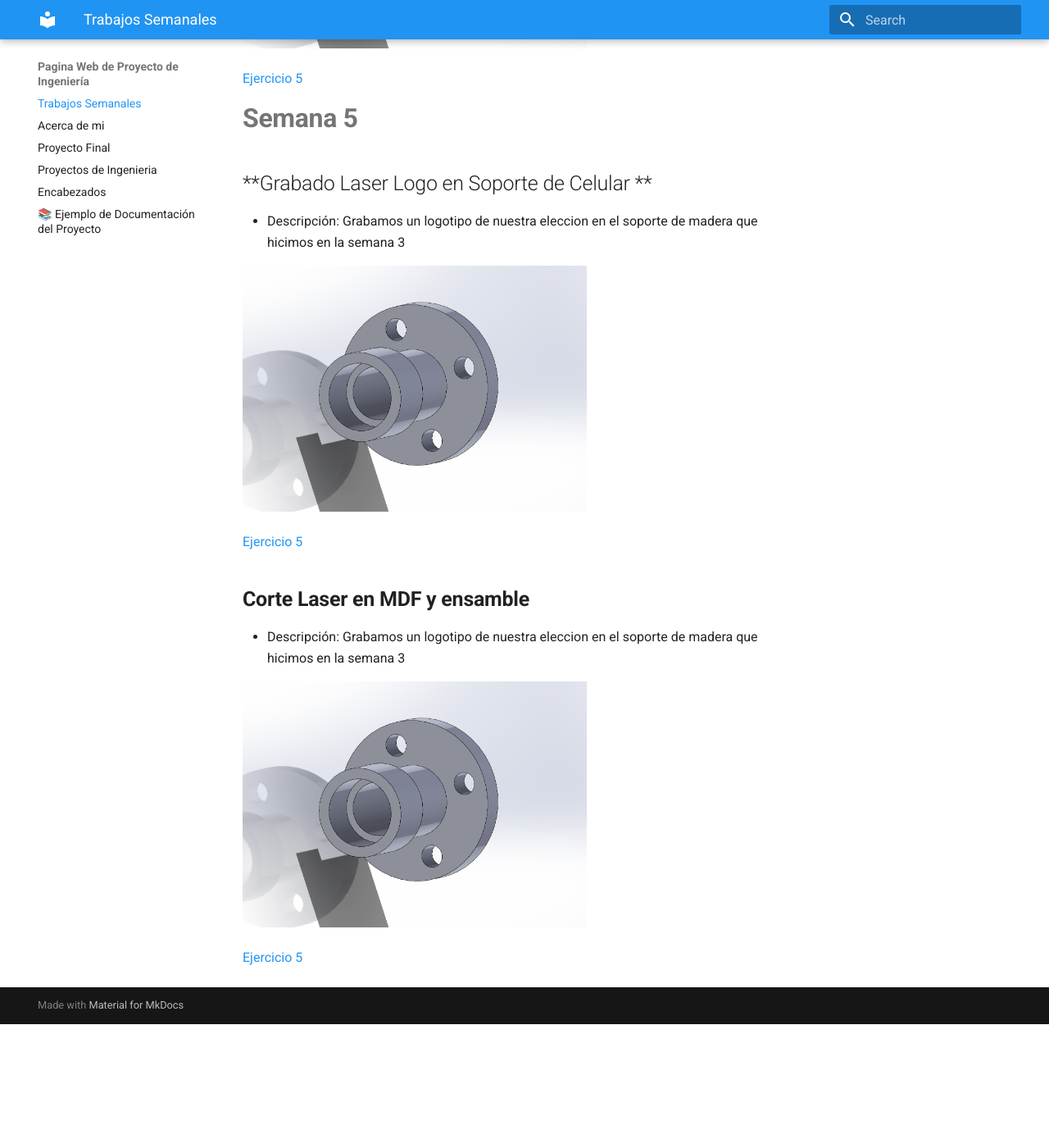
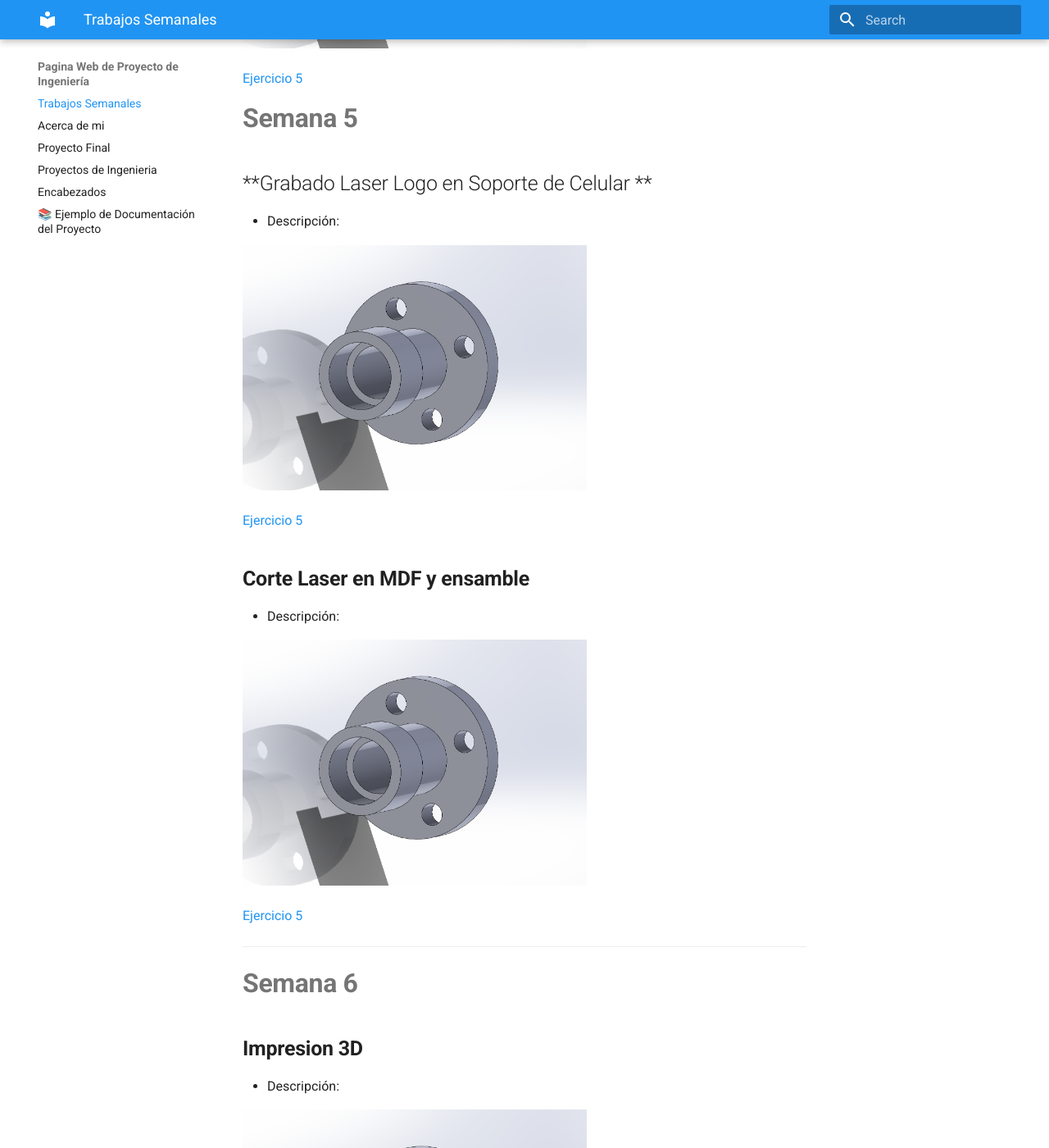
Before and after one commit to JoseGilGonzalezBerra/Proyecto_de_Ingenieria, an MkDocs documentation site: the page built from docs/index.md, in a window 1280 px wide and 1400 px high, scrolled down 4094 px. Shown: the whole window at 82% size. Built offline with MkDocs 1.6.1 and Material for MkDocs 9.7.7, drawn with Linux system fonts in a browser that asks for light colours; before the commit the page ends 5343 px from its top, so only the background shows below that.

Commit message:
Update index.md

```diff
--- a/docs/index.md
+++ b/docs/index.md
@@ -91,7 +91,7 @@
 
 ## **Grabado Laser Logo en Soporte de Celular **
 
-- Descripción: Grabamos un logotipo de nuestra eleccion en el soporte de madera que hicimos en la semana 3
+- Descripción:
 
 <img src = "./recursos/imgs/Ejercicio5.png" alt="Ejercicio5" width="420">
 
@@ -100,8 +100,20 @@
 
 ## **Corte Laser en MDF y ensamble**
 
-- Descripción: Grabamos un logotipo de nuestra eleccion en el soporte de madera que hicimos en la semana 3
+- Descripción:
 
 <img src = "./recursos/imgs/Ejercicio5.png" alt="Ejercicio5" width="420">
 
 [Ejercicio 5](recursos/archivos/Ejercicio_5.SLDPRT)
+
+---
+
+# **Semana 6**
+
+## **Impresion 3D**
+
+- Descripción:
+
+<img src = "./recursos/imgs/Ejercicio5.png" alt="Ejercicio5" width="420">
+
+[Ejercicio 5](recursos/archivos/Ejercicio_5.SLDPRT)
```
